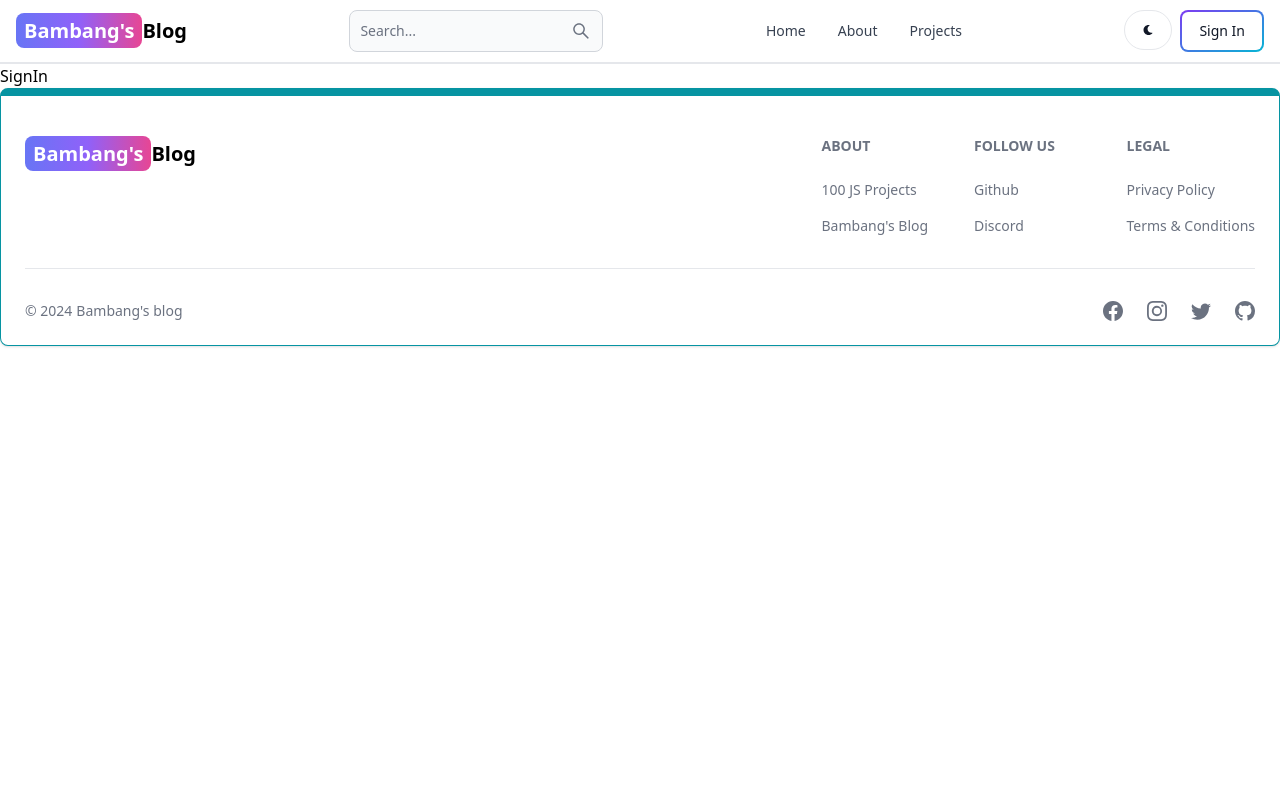
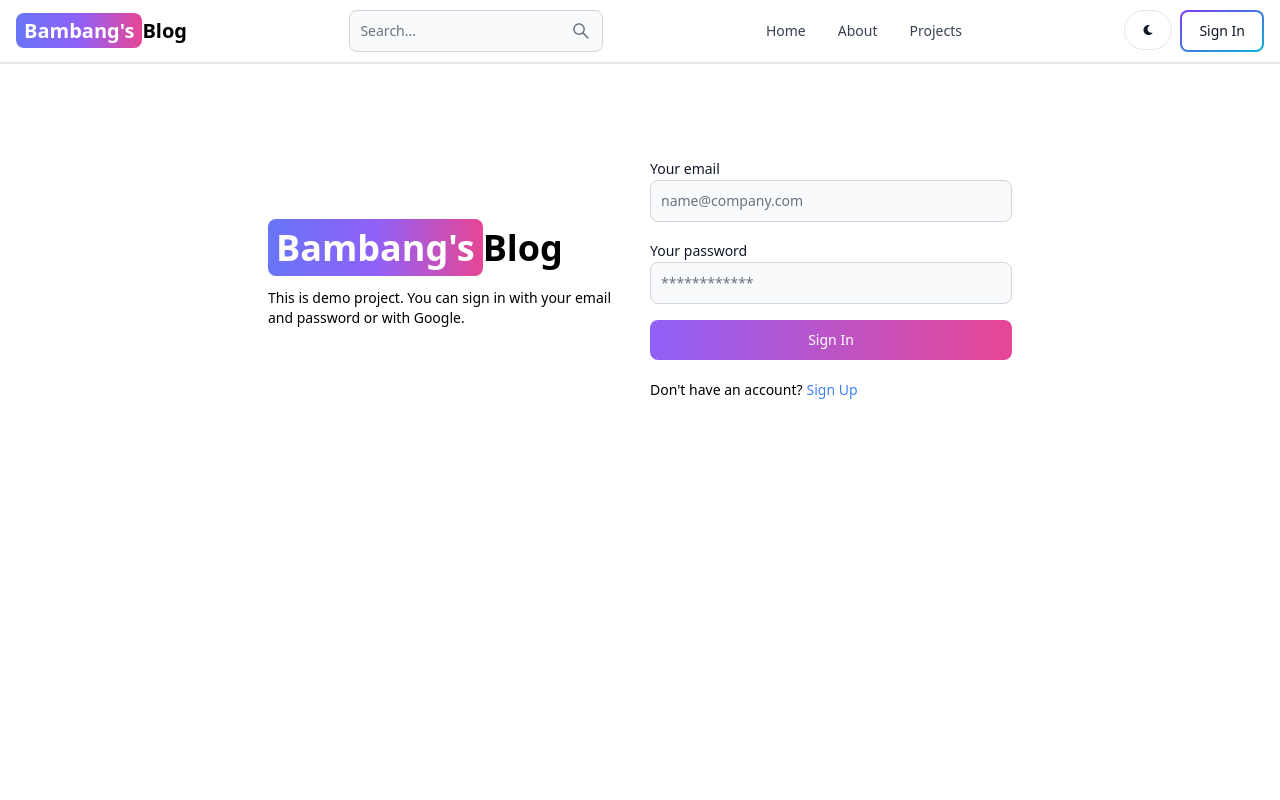
Before and after one commit to bambangramadhan/mern-blog, a React (Vite) app in the folder client/: page /sign-in in a window 1280 px wide. Shown: the top 800 px of the page. Built offline with nearby package versions, Linux system fonts and the light colour scheme.

Commit message:
complete signin page functionality

```diff
--- a/client/src/pages/SignIn.tsx
+++ b/client/src/pages/SignIn.tsx
@@ -1,12 +1,117 @@
-import React from 'react'
-import PropTypes from 'prop-types'
+import { Alert, Button, Label, Spinner, TextInput } from "flowbite-react";
+import { useState } from "react";
+import { Link, useNavigate } from "react-router-dom";
 
-const SignIn = props => {
+const SignIn = () => {
+  const [formData, setFormData] = useState({
+    username: "",
+    email: "",
+    password: "",
+  });
+  const [errorMsg, setErrorMsg] = useState<null | string>(null);
+  const [loading, setLoading] = useState<boolean>(false);
+  const navigate = useNavigate();
+  const handleChange = (e: { target: { id: string; value: string } }) => {
+    setFormData({ ...formData, [e.target.id]: e.target.value.trim() });
+  };
+  const handleSubmit = async (e: { preventDefault: () => void }) => {
+    e.preventDefault();
+    if (!formData.email || !formData.password) {
+      return setErrorMsg("Please fill out all fields.");
+    }
+    try {
+      setLoading(true);
+      setErrorMsg(null);
+      const res = await fetch("/api/auth/signin", {
+        method: "POST",
+        headers: { "Content-Type": "application/json" },
+        body: JSON.stringify(formData),
+      });
+      const data = await res.json();
+      if (data.success === false) {
+        return setErrorMsg(data.message);
+      }
+      if (res.ok) {
+        navigate("/");
+      }
+    } catch (error) {
+      console.error(error);
+      setErrorMsg(error?.message);
+      setLoading(false);
+    } finally {
+      setLoading(false);
+    }
+  };
   return (
-    <div>SignIn</div>
-  )
-}
+    <div className="min-h-screen mt-20">
+      <div className="flex p-3 max-w-3xl mx-auto flex-col md:flex-row md:items-center gap-5">
+        {/* left */}
+        <div className="flex-1">
+          <Link to={"/"} className="font-bold dark:text-white text-4xl">
+            <span className="px-2 py-1 bg-gradient-to-r from-indigo-500 via-purple-500 to-pink-500 rounded-lg text-white">
+              Bambang's
+            </span>
+            Blog
+          </Link>
+          <p className="text-sm mt-5">
+            This is demo project. You can sign in with your email and password
+            or with Google.
+          </p>
+        </div>
+        {/* right */}
 
-SignIn.propTypes = {}
+        <div className="flex-1">
+          <form className="flex flex-col gap-4" onSubmit={handleSubmit}>
+            <div>
+              <Label value="Your email" />
+              <TextInput
+                type="email"
+                placeholder="name@company.com"
+                id="email"
+                onChange={handleChange}
+              />
+            </div>
+            <div>
+              <Label value="Your password" />
+              <TextInput
+                type="password"
+                placeholder="************"
+                id="password"
+                onChange={handleChange}
+              />
+            </div>
+            <Button
+              gradientDuoTone={"purpleToPink"}
+              type="submit"
+              disabled={loading}
+            >
+              {loading ? (
+                <>
+                  <Spinner size={"sm"} />
+                  <span className="pl-3">Loading...</span>
+                </>
+              ) : (
+                "Sign In"
+              )}
+            </Button>
+          </form>
+          <div className="flex gap-1 text-sm mt-5">
+            <span>Don't have an account?</span>
+            <Link to={"/sign-up"} className="text-blue-500">
+              Sign Up
+            </Link>
+          </div>
+          {errorMsg && (
+            <Alert className="mt-5" color="failure">
+              {errorMsg}
+            </Alert>
+          )}
+        </div>
+      </div>
+    </div>
+  );
+};
 
-export default SignIn
+SignIn.propTypes = {};
+
+export default SignIn;
```
